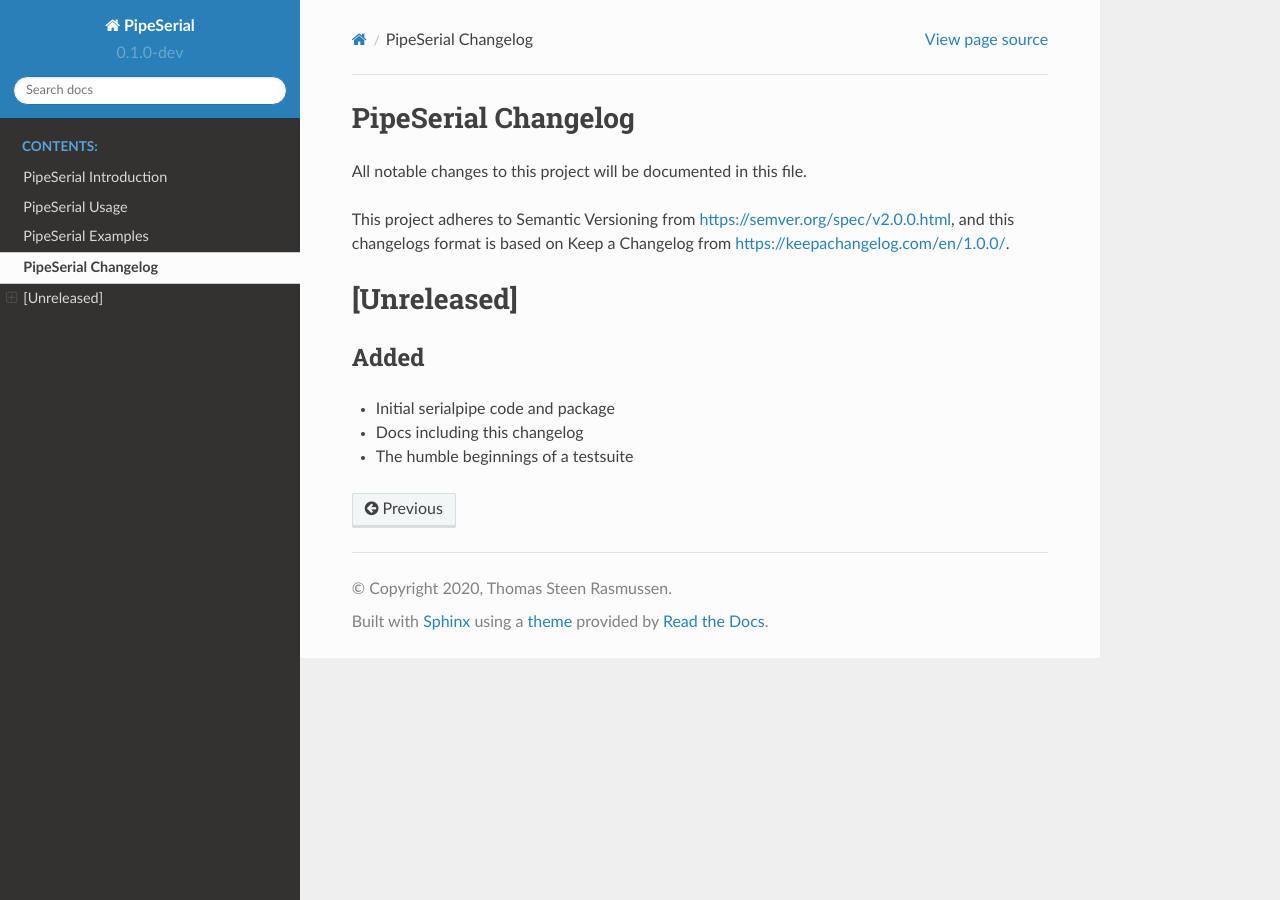
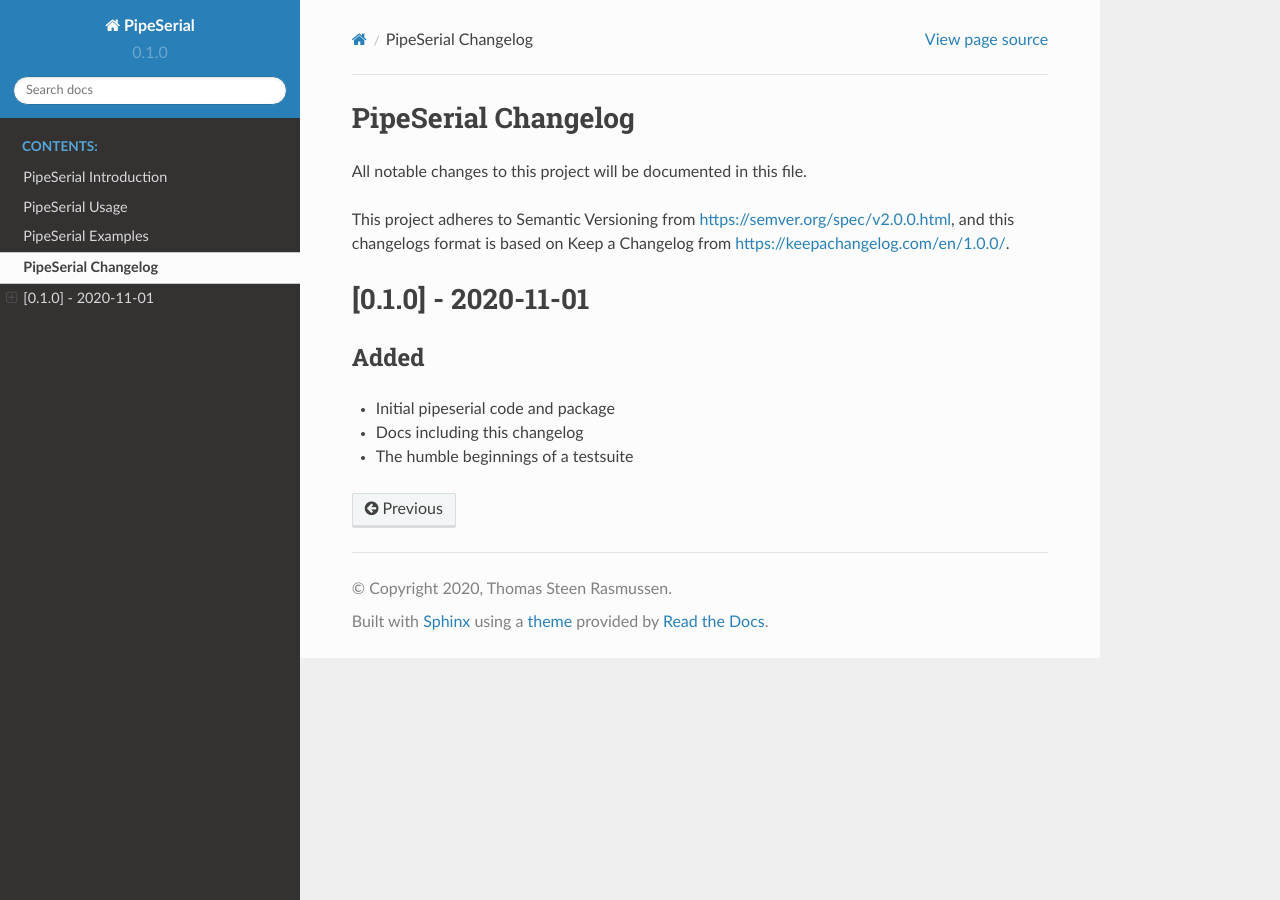
Before and after one commit to tykling/pipeserial, a Sphinx documentation site: the page built from docs/changelog.rst, in a window 1280 px wide. Built offline with Sphinx 7.4.7 and the Read the Docs theme 2.0.0, drawn with Linux system fonts in a browser that asks for light colours.

Commit message:
preparing to tag v0.1.0

```diff
--- a/docs/changelog.rst
+++ b/docs/changelog.rst
@@ -5,11 +5,11 @@ All notable changes to this project will be documented in this file.
 This project adheres to Semantic Versioning from https://semver.org/spec/v2.0.0.html, and
 this changelogs format is based on Keep a Changelog from https://keepachangelog.com/en/1.0.0/.
 
-[Unreleased]
-============
+[0.1.0] - 2020-11-01
+====================
 
 Added
 -----
-- Initial serialpipe code and package
+- Initial pipeserial code and package
 - Docs including this changelog
 - The humble beginnings of a testsuite
--- a/docs/conf.py
+++ b/docs/conf.py
@@ -14,7 +14,7 @@ extensions = [
 templates_path = ["_templates"]
 exclude_patterns = ["_build", "Thumbs.db", ".DS_Store"]
 master_doc = "index"
-version = "0.1.0-dev"
+version = "0.1.0"
 html_theme = "sphinx_rtd_theme"
 html_theme_options = {"display_version": True}
 man_pages = [
--- a/docs/usage.rst
+++ b/docs/usage.rst
@@ -11,7 +11,7 @@ Until I get something better written here are the argparse usage instructions::
                      [--dtr DTR]
                      serialport [baudrate]
 
-   PipeSerial version 0.1.0-dev. Sends input to a serial device, awaits (expects)
+   PipeSerial version 0.1.0. Sends input to a serial device, awaits (expects)
    some text, and returns the output. See the manpage or ReadTheDocs for more
    info.
 
--- a/setup.py
+++ b/setup.py
@@ -12,7 +12,7 @@ with open("README.md", "r") as fh:
 
 setuptools.setup(
     name="pipeserial",
-    version="0.1.0-dev",
+    version="0.1.0",
     author="Thomas Steen Rasmussen",
     author_email="thomas@gibfest.dk",
     description="PipeSerial is a command-line utility to send some input from stdin to a serial device, and then collect and return the output from the device.",
```
Also changed, not shown: 1 other file.
